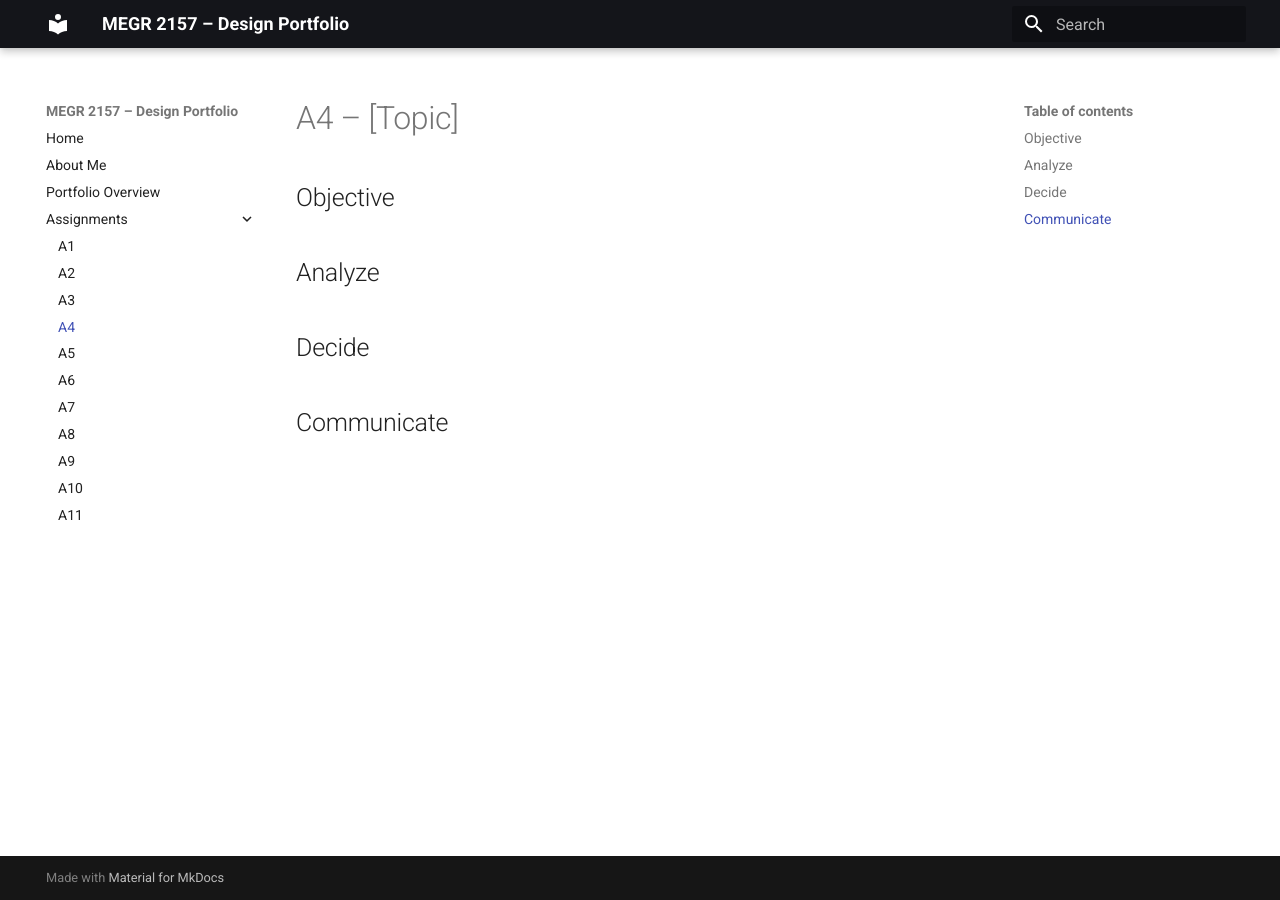
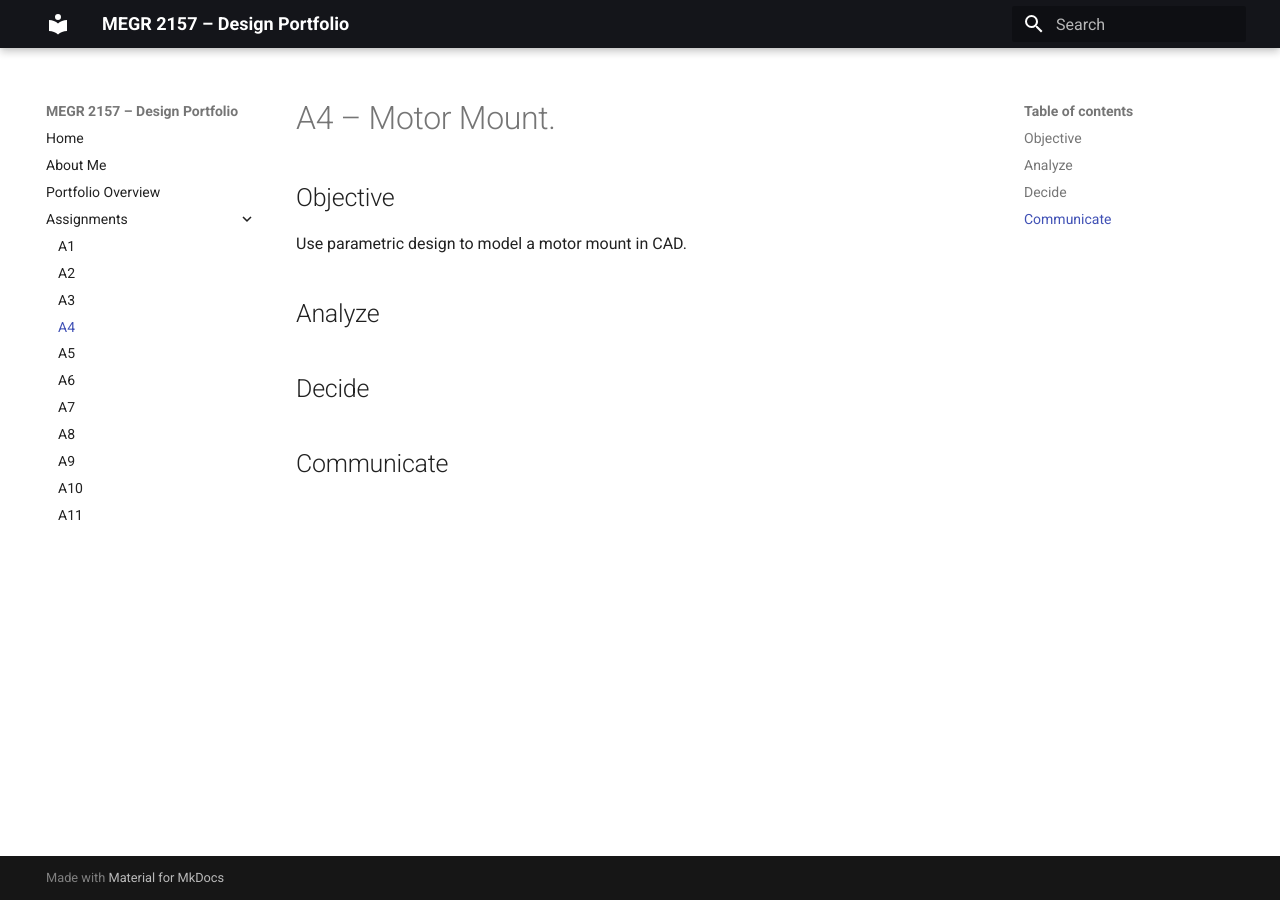
Before and after one commit to whodges5-art/wyatt-hodges-design-projects-portfolio, an MkDocs documentation site: the page built from docs/assignments/A04/index.md, in a window 1280 px wide. Built offline with MkDocs 1.6.1 and Material for MkDocs 9.7.7, drawn with Linux system fonts in a browser that asks for light colours.

Commit message:
Objective

```diff
--- a/docs/assignments/A04/index.md
+++ b/docs/assignments/A04/index.md
@@ -1,7 +1,7 @@
-# A4 – [Topic]
+# A4 – Motor Mount.
 
 ## Objective
-
+Use parametric design to model a motor mount in CAD.
 
 ## Analyze
 
```
